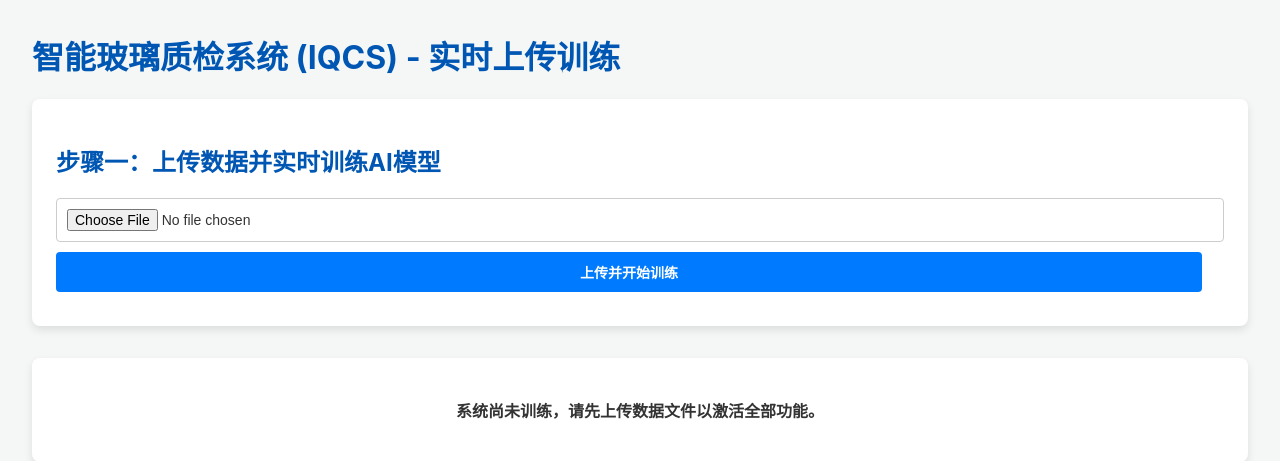
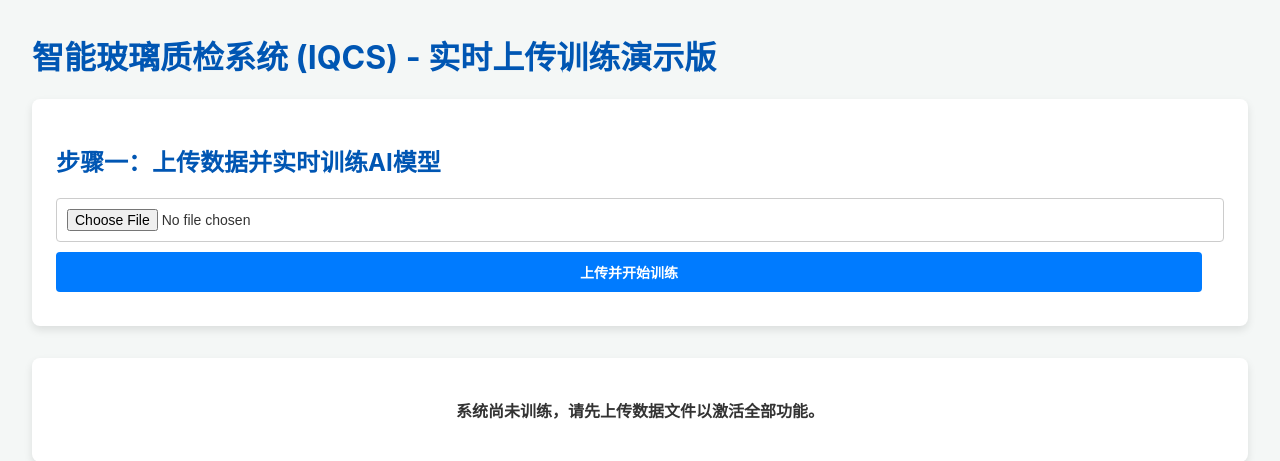
Before and after one commit to arthurweep/g3_iqcs-live-demo, a Flask app: page / in a window 1280 px wide. Shown: the top 461 px of the page. Run offline with Flask 3, Linux system fonts and the light colour scheme.

Commit message:
Update index.html

```diff
--- a/templates/index.html
+++ b/templates/index.html
@@ -2,7 +2,7 @@
 <html lang="zh">
 <head>
     <meta charset="UTF-8">
-    <title>广州百超玻璃质检系统 (IQCS)</title>
+    <title>广州百超玻璃质检系统 (IQCS) </title>
     <style>
         body { font-family: -apple-system, BlinkMacSystemFont, "Segoe UI", Roboto, "Helvetica Neue", Arial, sans-serif; margin: 2em; background-color: #f4f7f6; color: #333; }
         h1, h2, h3, h4 { color: #0056b3; }
@@ -31,7 +31,7 @@
 </head>
 <body>
     <div class="main-container">
-        <h1>智能玻璃质检系统 (IQCS) - 实时上传训练</h1>
+        <h1>智能玻璃质检系统 (IQCS) - 实时上传训练演示版</h1>
         {% with messages = get_flashed_messages(with_categories=true) %}
             {% if messages %}{% for c, m in messages %}<div class="flash-message flash-{{ c }}">{{ m }}</div>{% endfor %}{% endif %}
         {% endwith %}
```
